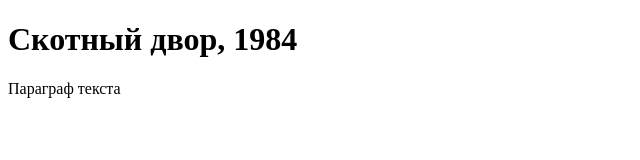
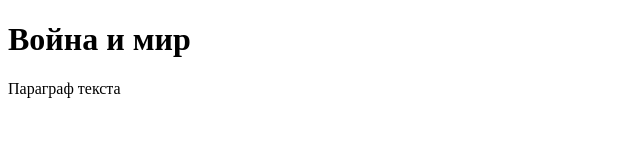
Before and after one commit to Oleg-2000-18/my_progect, a plain HTML site: page index.html in a window 1280 px wide. Shown: the whole page, without its empty margins (0-640 px from the left). Drawn offline with Linux system fonts and the light colour scheme.

Commit message:
Толстой

```diff
--- a/index.html
+++ b/index.html
@@ -1,10 +1,10 @@
 <!DOCTYPE html>
 <html lang="en">
   <head>
-    <title>Джордж Оруэлл</title>
+    <title>Толстой</title>
   </head>
   <body>
-    <h1>Скотный двор, 1984</h1>
+    <h1>Война и мир</h1>
     <p title="Подсказка">Параграф текста</p>
   </body>
 </html>
```
